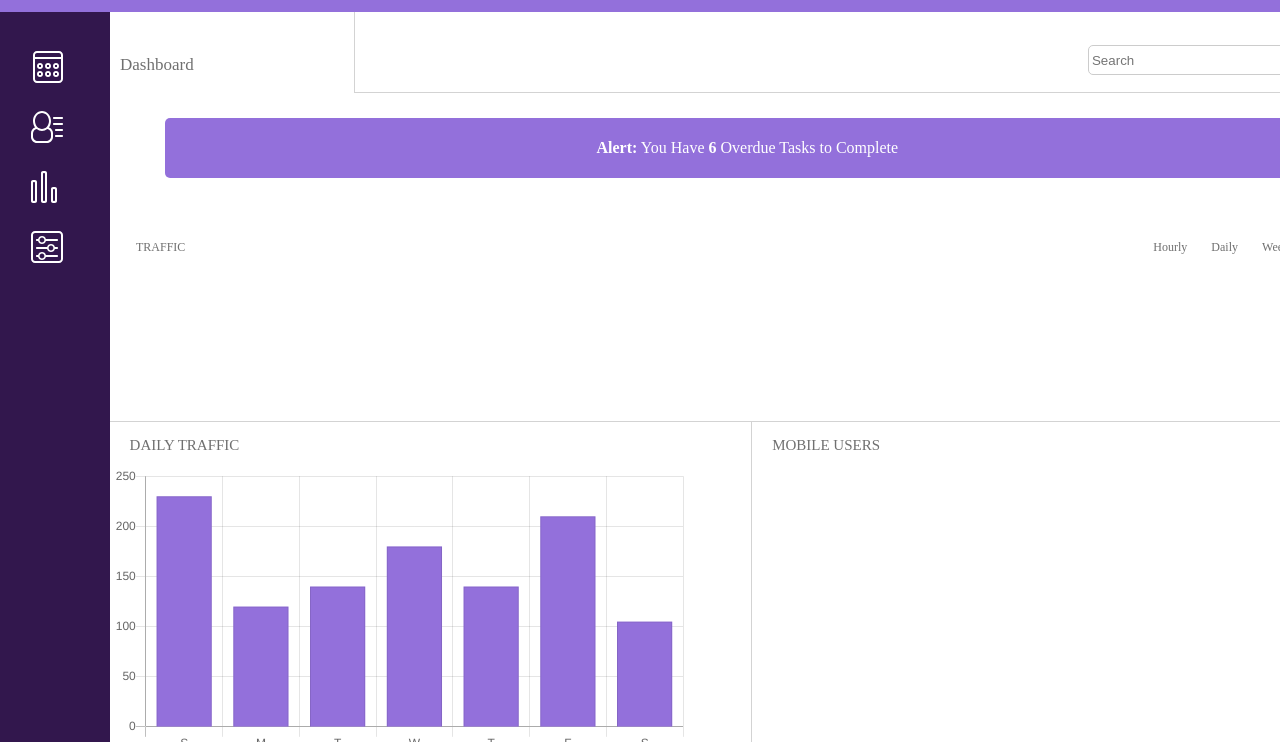
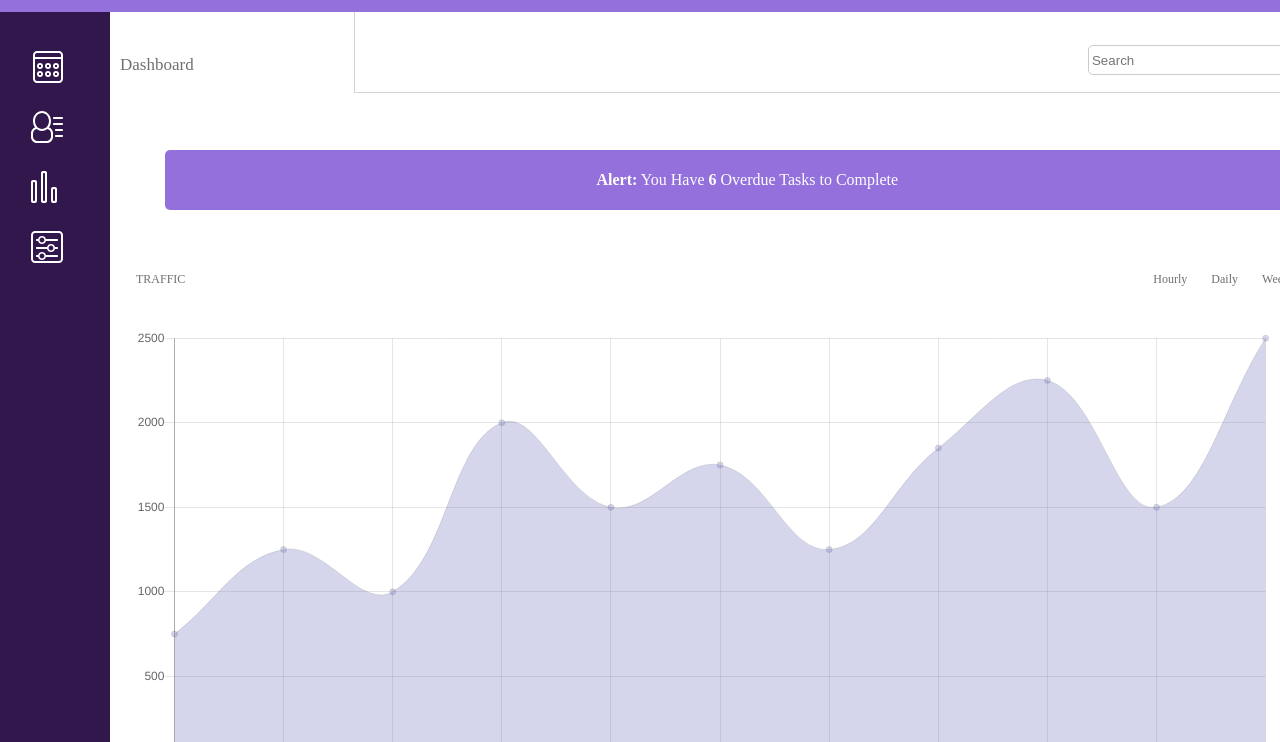
Before and after one commit to sadafpartovi/Project-7, a plain HTML site: page index.html in a window 1280 px wide. Shown: the part 58-800 px from the top of the page. Drawn offline with nearby package versions, Linux system fonts and the light colour scheme.

Commit message:
adding functions

```diff
--- a/chart.js
+++ b/chart.js
@@ -1,8 +1,11 @@
 
     const alertBanner = document.getElementById("alert");
-//    const trafficCanves = document.getElementById('traffic-chart');
-const dailyChart = document.getElementById('daily-chart');
-const mobileCanvas = document.getElementById('mobile-chart');
+   const trafficCanves = document.getElementById('traffic-chart');
+    const dailyChart = document.getElementById('daily-chart');
+    const mobileCanvas = document.getElementById('mobile-pie');
+    const user = document.getElementById("userField");
+    const message = document.getElementById("messageField");
+    const send = document.getElementById("send");
 
 
 
@@ -27,7 +30,46 @@ alertBanner.addEventListener("click", e =>{
 
 
 
-// Daily Traffic Chart
+
+
+
+let trafficData = {
+    labels: ["16-22", "23-29", "30-5", "6-12", "13-19", "20-26", "27-3",
+    "4-10", "11-17", "18-24", "25-31"],
+    datasets: [{
+    data: [750, 1250, 1000, 2000, 1500, 1750, 1250, 1850, 2250, 1500,
+    2500],
+    backgroundColor: 'rgba(116, 119, 191, .3)',
+    borderWidth: 1,
+    }]
+    };
+    let trafficOptions = {
+        aspectRatio: 2.5,
+        animation: {
+        duration: 0
+        },
+        scales: {
+        yAxes: [{
+        ticks: {
+        beginAtZero:true
+        }
+        }]
+        },
+        legend : {
+        display: false
+        }
+        };
+        let trafficChart = new Chart(trafficCanves, {
+            type: 'line',
+            data: trafficData,
+            options: trafficOptions
+            });
+
+
+
+
+
+            // Daily Traffic Chart
 
 
 
@@ -80,6 +122,8 @@ const mobileData = {
         position: 'right',
         labels: {
         boxWidth: 20,
+
+
         fontStyle: 'bold'
         }
         }
@@ -88,4 +132,36 @@ const mobileData = {
             type: 'doughnut',
             data: mobileData,
             options: mobileOptions
+
             });
+
+
+            // user msg
+
+            send.addEventListener("click", () => {
+                if  (user.value === "" && message.value === "") {
+                    window.alert("Please fill out user and message fields before sending");
+                } else if (user.value === "") {
+                    window.alert("Please fill out user field before sending");
+                } else if (message.value === "") {
+                    window.alert("Please fill out message field before sending");
+                } else {
+                    window.alert(`Message successfully sent to: ${user.value}`);
+                    user.value = "";
+                    message.value = "";
+                }
+
+            });
+
+            /* INITIALIZING PAGE */
+
+//     function init() {
+// 	    search.value = '';
+// 	    user.value = '';
+// 	    message.value = '';
+// 	    trafficFunction(hourly);
+
+// }
+
+
+// init();
--- a/index.html
+++ b/index.html
@@ -72,10 +72,10 @@
                         <div class="traffic-header">
                             <h3 class="traffic-txt">TRAFFIC</h3>
                             <ul class="traffic-nav">
-                                <li class="traffic-nav-link">Hourly</li>
-                                <li class="traffic-nav-link">Daily</li>
-                                <li class="traffic-nav-link active">Weekly</li>
-                                <li class="traffic-nav-link">Monthly</li>
+                                <li class="traffic-nav-link" id="hourly">Hourly</li>
+                                <li class="traffic-nav-link" id="daily">Daily</li>
+                                <li class="traffic-nav-link active" id="weekly">Weekly</li>
+                                <li class="traffic-nav-link" id="monthly">Monthly</li>
 
                             </ul>
                         </div>
@@ -94,7 +94,7 @@
                 <div class="traffic-mobile">
                     <div class="daily-traffic">
                         <h3>DAILY TRAFFIC</h3>
-                        <div class="widget-container-half">
+                        <div class="widget-container-half line-chart">
                              <!-- element bar graph will attach -->
                             <canvas id="daily-chart"></canvas>
                         </div>
@@ -103,7 +103,7 @@
 
                     <div  class="mobile-user">
                         <h3>MOBILE USERS</h3>
-                        <div class="widget-container-half">
+                        <div class="widget-container-half pie-chart">
                             <!-- element pie graph will attach -->
                                 <canvas id="mobile-pie"></canvas>
 
@@ -305,14 +305,14 @@
         <h3>MESSAGE USER</h3>
         <div class="msg-user">
             <div class="user-search">
-                <input type="search" name='user-search' id='user-search' placeholder='Search for User'>
+                <input type="search" name='user-search' id='userField' placeholder='Search for User'>
             </div>
 
             <div class="user-msg">
-                <textarea id="message-for-user" placeholder="Message for User"></textarea>
+                <textarea id="messageField" placeholder="Message for User"></textarea>
             </div>
 
-             <button class="send">Send</button>
+             <button class="send" id="send">Send</button>
         </div>
     </div>
 
@@ -324,6 +324,8 @@
         <div class="setting-section">
         <h3>SETTING</h3>
         <div class="stg-container">
+
+
             <div  class="stg-txt">
                 <p>Send Email Notification</p>
             </div>
--- a/style.css
+++ b/style.css
@@ -127,10 +127,11 @@ h2 {
     width: 90%;
     border-radius: 5px;
 	text-align: center;
-	margin: 0 auto;
+	margin: 2em auto;
     padding: 5px 0;
     font-size: 1em;
     height: 50px;
+
 
 }
 
@@ -193,10 +194,27 @@ canvas #daily-chart {
     margin-left: 3em;
 
 }
-.widget-container-half,
-.widget-container-full{
-	width: 70vw;
+.widget-container-half {
+    width: 70vw;
+    margin-left: 4em;
+
 }
+
+.widget-container-full {
+    width: 90vw;
+    margin-left: 2em;
+
+}
+
+
+
+.pie-chart {
+    margin-bottom: 2em;
+
+
+}
+
+
 
 /* <!-- Daily Traffic and Mobile Users --> */
 
@@ -210,6 +228,11 @@ h3 {
 
 }
 
+.mobile-pie {
+    margin-left: 200px;
+
+}
+
 
 
 /* Social STATS */
@@ -220,8 +243,8 @@ h3 {
     width: 30px;
     height: 30px;
     background-color: #9370DB;
-    border-radius: 30%;
-    padding: 10px;
+    border-radius: 50%;
+    padding: 1.5em;
     margin-top: 20px;
     margin-left: 20px;
 
@@ -391,8 +414,7 @@ textarea {
     white-space: nowrap;
     color: #707070;
     font-size:16px;
-
-    margin-left: 20px;
+ margin-left: 20px;
 
 }
 
@@ -831,12 +853,28 @@ flex-basis: 50%;
     display: none;
 }
 
+.stg-txt,
+.switch-stg {
+    margin-left: 2em;
+}
+
+
 
 /* Charts */
 
 .widget-container-full {
     width: 90vw;
-    }
+    margin-top: 2em;
+    margin-bottom: 2em;
+}
 .widget-container-half {
-    width: 45vw;
+    width: 40vw;
+    margin-left: 2em;
 }
+
+.pie-chart {
+    margin-bottom: 2em;
+}
+
+
+}
```
Also changed, not shown: dashboard.png.
